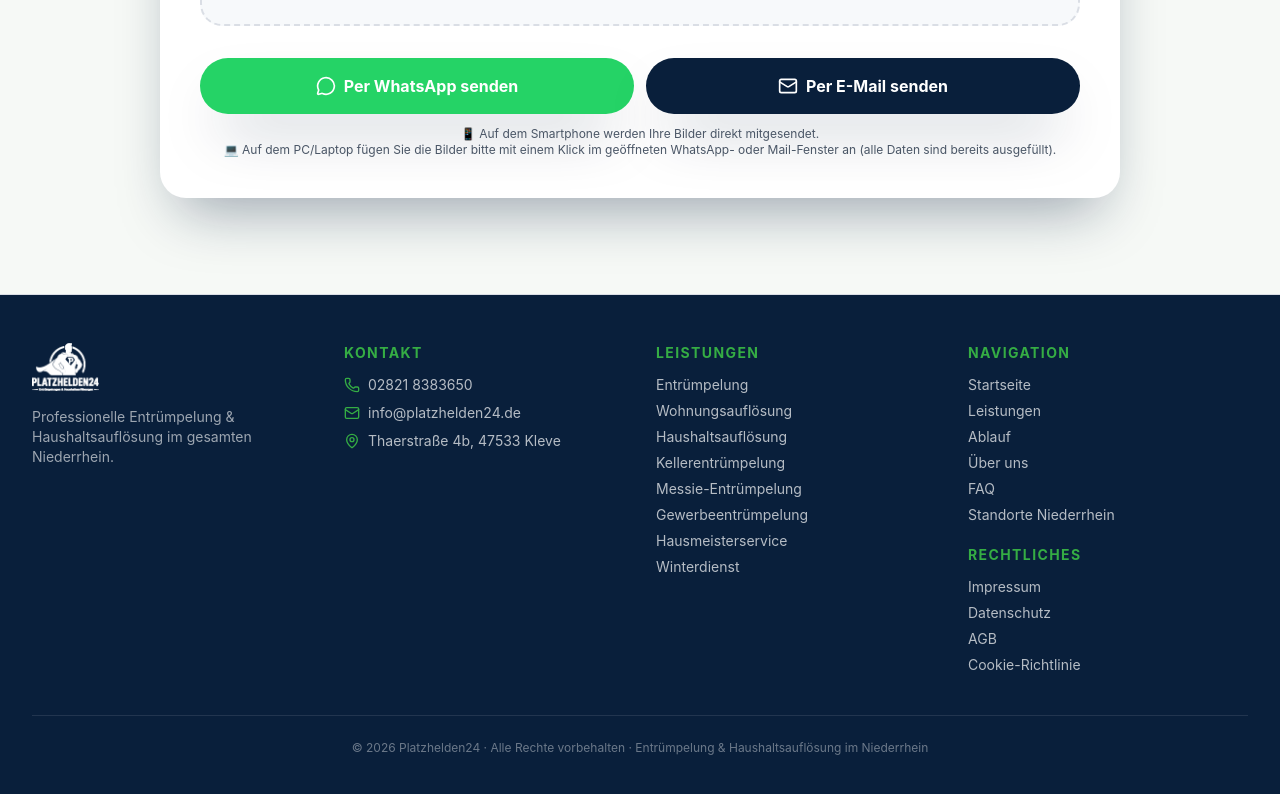
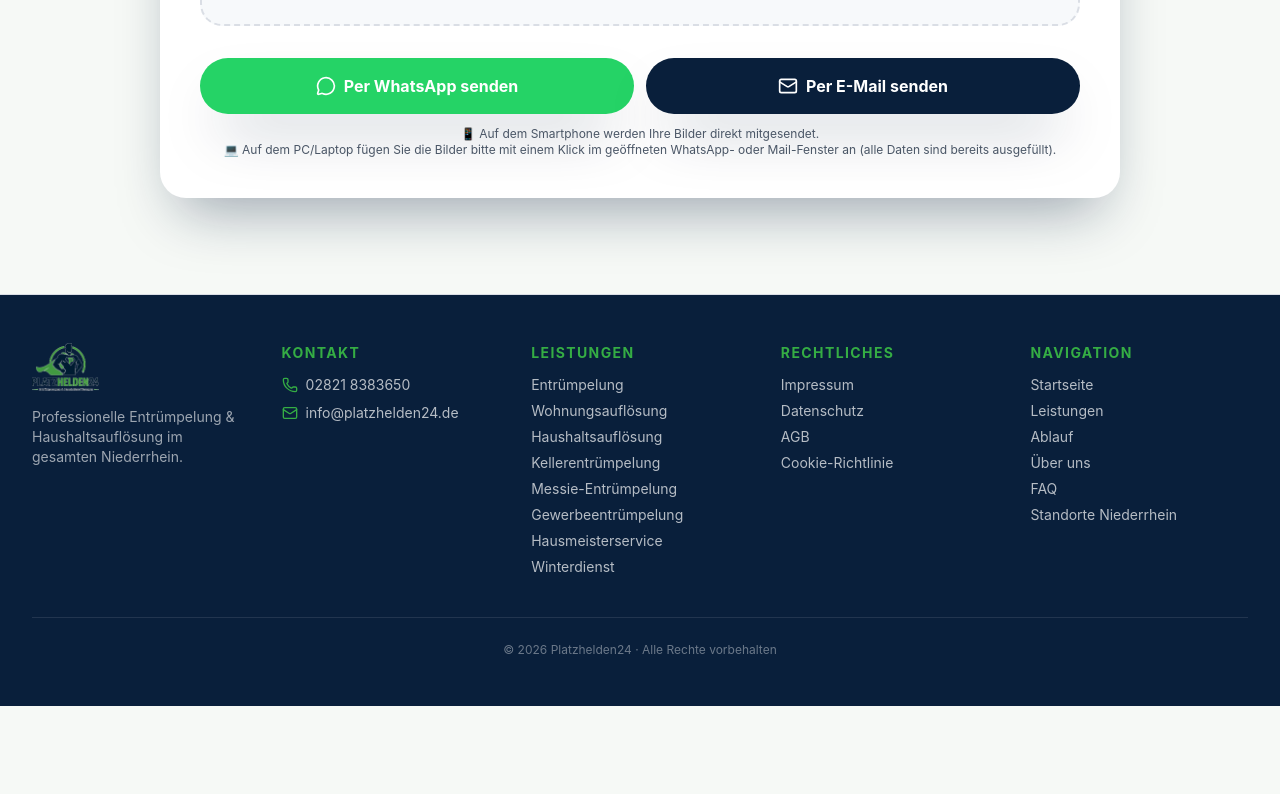
Before and after one commit to Platzhelden24/platzhelden24-vercel, a React (Vite) app: page / in a window 1280 px wide. Shown: the part 4742-5536 px from the top of the page. After the commit the page ends 5448 px from the top, so only its background shows below. Built offline with nearby package versions, Linux system fonts and the light colour scheme.

Commit message:
Update Footer.tsx

```diff
--- a/src/components/Footer.tsx
+++ b/src/components/Footer.tsx
@@ -1,92 +1,38 @@
 import { Link } from "@tanstack/react-router";
 import logo from "@/assets/logo-full.png";
 import { COMPANY } from "@/lib/contact";
-import { Phone, Mail, MapPin } from "lucide-react";
+import { Phone, Mail } from "lucide-react";
 
 export function Footer() {
   return (
     <footer className="border-t border-border bg-brand-navy text-white">
       <div className="mx-auto max-w-7xl px-5 py-12 lg:px-8">
-        <div className="grid gap-8 sm:grid-cols-2 lg:grid-cols-4">
+        <div className="grid gap-8 sm:grid-cols-2 lg:grid-cols-5">
 
-          {/* Logo + Info */}
           <div className="lg:col-span-1">
-            <a href="/">
-              <img src={logo} alt="Platzhelden24" className="h-12 w-auto brightness-0 invert" />
-            </a>
-            <p className="mt-4 text-sm text-white/60">
-              Professionelle Entrümpelung &amp; Haushaltsauflösung im gesamten Niederrhein.
-            </p>
+            <a href="/"><img src={logo} alt="Platzhelden24" className="h-12 w-auto" /></a>
+            <p className="mt-4 text-sm text-white/60">Professionelle Entrümpelung &amp; Haushaltsauflösung im gesamten Niederrhein.</p>
           </div>
 
-          {/* Kontakt */}
           <div>
-            <h3 className="mb-3 text-sm font-bold uppercase tracking-widest text-brand-green">
-              Kontakt
-            </h3>
+            <h3 className="mb-3 text-sm font-bold uppercase tracking-widest text-brand-green">Kontakt</h3>
             <ul className="space-y-2 text-sm text-white/70">
-              <li className="flex items-center gap-2">
-                <Phone className="h-4 w-4 text-brand-green" />
-                <a href={`tel:${COMPANY.phoneIntl}`} className="hover:text-white">
-                  {COMPANY.phone}
-                </a>
-              </li>
-              <li className="flex items-center gap-2">
-                <Mail className="h-4 w-4 text-brand-green" />
-                <a href={`mailto:${COMPANY.email}`} className="hover:text-white">
-                  {COMPANY.email}
-                </a>
-              </li>
-              <li className="flex items-start gap-2">
-                <MapPin className="mt-0.5 h-4 w-4 shrink-0 text-brand-green" />
-                <span>{COMPANY.street}, {COMPANY.zip} {COMPANY.city}</span>
-              </li>
+              <li className="flex items-center gap-2"><Phone className="h-4 w-4 text-brand-green" /><a href={`tel:${COMPANY.phoneIntl}`} className="hover:text-white">{COMPANY.phone}</a></li>
+              <li className="flex items-center gap-2"><Mail className="h-4 w-4 text-brand-green" /><a href={`mailto:${COMPANY.email}`} className="hover:text-white">{COMPANY.email}</a></li>
             </ul>
           </div>
 
-          {/* Leistungen */}
           <div>
-            <h3 className="mb-3 text-sm font-bold uppercase tracking-widest text-brand-green">
-              Leistungen
-            </h3>
+            <h3 className="mb-3 text-sm font-bold uppercase tracking-widest text-brand-green">Leistungen</h3>
             <ul className="space-y-1.5 text-sm text-white/70">
-              {[
-                "Entrümpelung",
-                "Wohnungsauflösung",
-                "Haushaltsauflösung",
-                "Kellerentrümpelung",
-                "Messie-Entrümpelung",
-                "Gewerbeentrümpelung",
-                "Hausmeisterservice",
-                "Winterdienst",
-              ].map((l) => (
-                <li key={l}>
-                  <a href="/#leistungen" className="hover:text-white">{l}</a>
-                </li>
+              {["Entrümpelung","Wohnungsauflösung","Haushaltsauflösung","Kellerentrümpelung","Messie-Entrümpelung","Gewerbeentrümpelung","Hausmeisterservice","Winterdienst"].map((l) => (
+                <li key={l}><a href="/#leistungen" className="hover:text-white">{l}</a></li>
               ))}
             </ul>
           </div>
 
-          {/* Navigation + Rechtliches */}
           <div>
-            <h3 className="mb-3 text-sm font-bold uppercase tracking-widest text-brand-green">
-              Navigation
-            </h3>
-            <ul className="space-y-1.5 text-sm text-white/70">
-              <li><a href="/" className="hover:text-white">Startseite</a></li>
-              <li><a href="/#leistungen" className="hover:text-white">Leistungen</a></li>
-              <li><a href="/#ablauf" className="hover:text-white">Ablauf</a></li>
-              <li><a href="/#ueber-uns" className="hover:text-white">Über uns</a></li>
-              <li><Link to="/faq" className="hover:text-white">FAQ</Link></li>
-              <li>
-                <Link to="/standorte" className="hover:text-white">
-                  Standorte Niederrhein
-                </Link>
-              </li>
-            </ul>
-            <h3 className="mb-3 mt-5 text-sm font-bold uppercase tracking-widest text-brand-green">
-              Rechtliches
-            </h3>
+            <h3 className="mb-3 text-sm font-bold uppercase tracking-widest text-brand-green">Rechtliches</h3>
             <ul className="space-y-1.5 text-sm text-white/70">
               <li><Link to="/impressum" className="hover:text-white">Impressum</Link></li>
               <li><Link to="/datenschutz" className="hover:text-white">Datenschutz</Link></li>
@@ -94,11 +40,22 @@ export function Footer() {
               <li><Link to="/cookies" className="hover:text-white">Cookie-Richtlinie</Link></li>
             </ul>
           </div>
+
+          <div>
+            <h3 className="mb-3 text-sm font-bold uppercase tracking-widest text-brand-green">Navigation</h3>
+            <ul className="space-y-1.5 text-sm text-white/70">
+              <li><a href="/" className="hover:text-white">Startseite</a></li>
+              <li><a href="/#leistungen" className="hover:text-white">Leistungen</a></li>
+              <li><a href="/#ablauf" className="hover:text-white">Ablauf</a></li>
+              <li><a href="/#ueber-uns" className="hover:text-white">Über uns</a></li>
+              <li><Link to="/faq" className="hover:text-white">FAQ</Link></li>
+              <li><Link to="/standorte" className="hover:text-white">Standorte Niederrhein</Link></li>
+            </ul>
+          </div>
+
         </div>
-
         <div className="mt-10 border-t border-white/10 pt-6 text-center text-xs text-white/40">
-          © {new Date().getFullYear()} Platzhelden24 · Alle Rechte vorbehalten ·
-          Entrümpelung &amp; Haushaltsauflösung im Niederrhein
+          © {new Date().getFullYear()} Platzhelden24 · Alle Rechte vorbehalten
         </div>
       </div>
     </footer>
```
